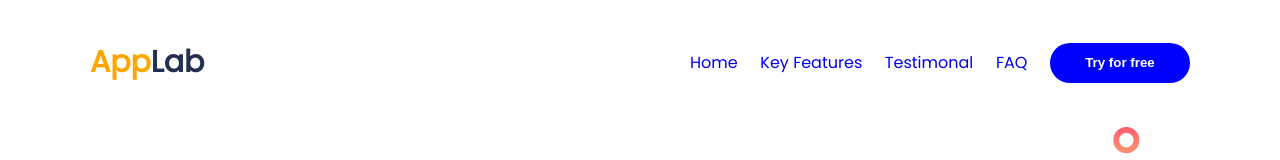
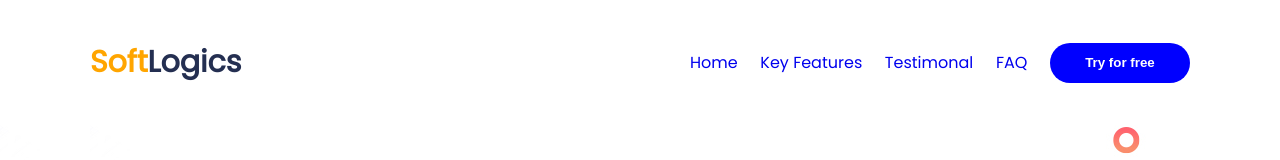
Before and after one commit to Swappy8771/App-lab-html-css, a plain HTML site: page index.html in a window 1280 px wide. Shown: the top 160 px of the page. Drawn offline with Linux system fonts and the light colour scheme.

Commit message:
applab to softlogics

```diff
--- a/index.html
+++ b/index.html
@@ -3,7 +3,7 @@
   <head>
     <meta charset="UTF-8" />
     <meta name="viewport" content="width=device-width, initial-scale=1.0" />
-    <title>applab</title>
+    <title>SoftLogics</title>
 
     <link rel="stylesheet" href="style.css" />
     <link
@@ -14,7 +14,9 @@
 
   <body>
     <header class="container header">
-      <p class="app"><span class="ap">App</span><span class="lab">Lab</span></p>
+      <p class="app">
+        <span class="ap">Soft</span><span class="lab">Logics</span>
+      </p>
       <nav class="navbar">
         <a class="nav_link" href="#home">Home</a>
         <a class="nav_link" href="Key features">Key Features</a>
@@ -543,7 +545,8 @@
     <footer class="footer">
       <div class="bottom-lab">
         <p class="app">
-          <span class="ap-bottom">App</span><span class="lab-bottom">Lab</span>
+          <span class="ap-bottom">Soft</span
+          ><span class="lab-bottom">Logics</span>
         </p>
       </div>
 
```
